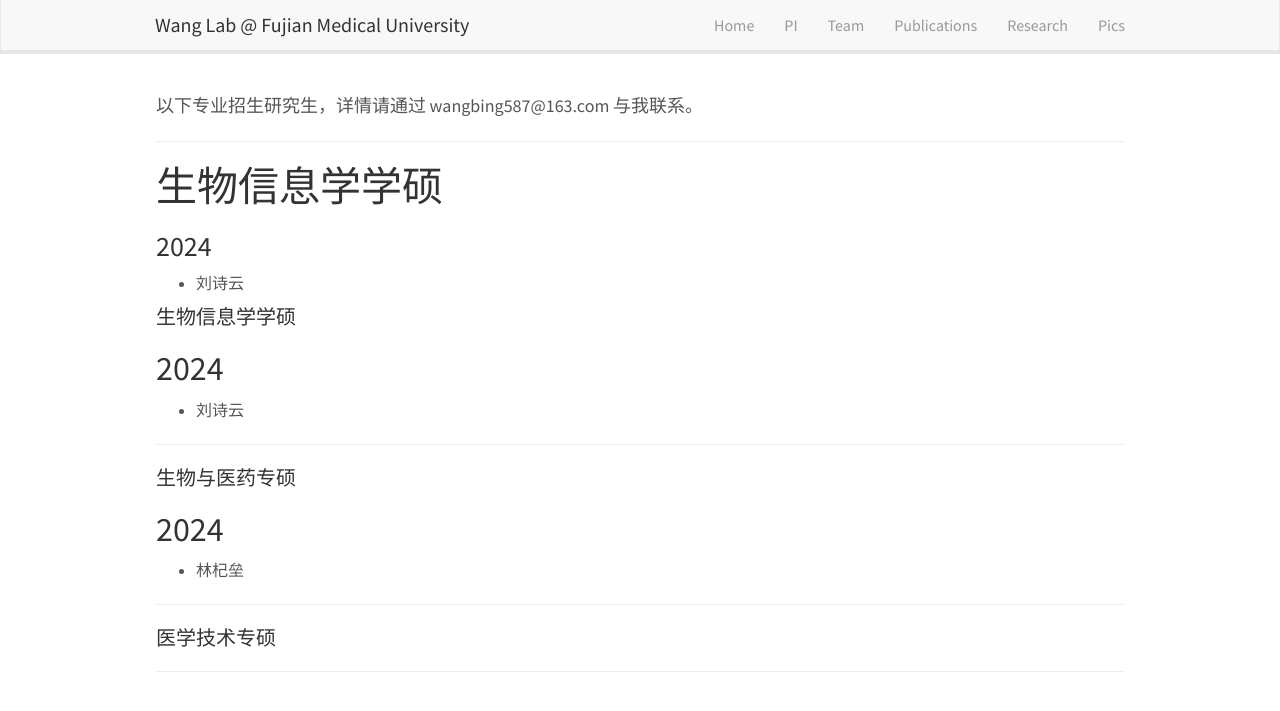
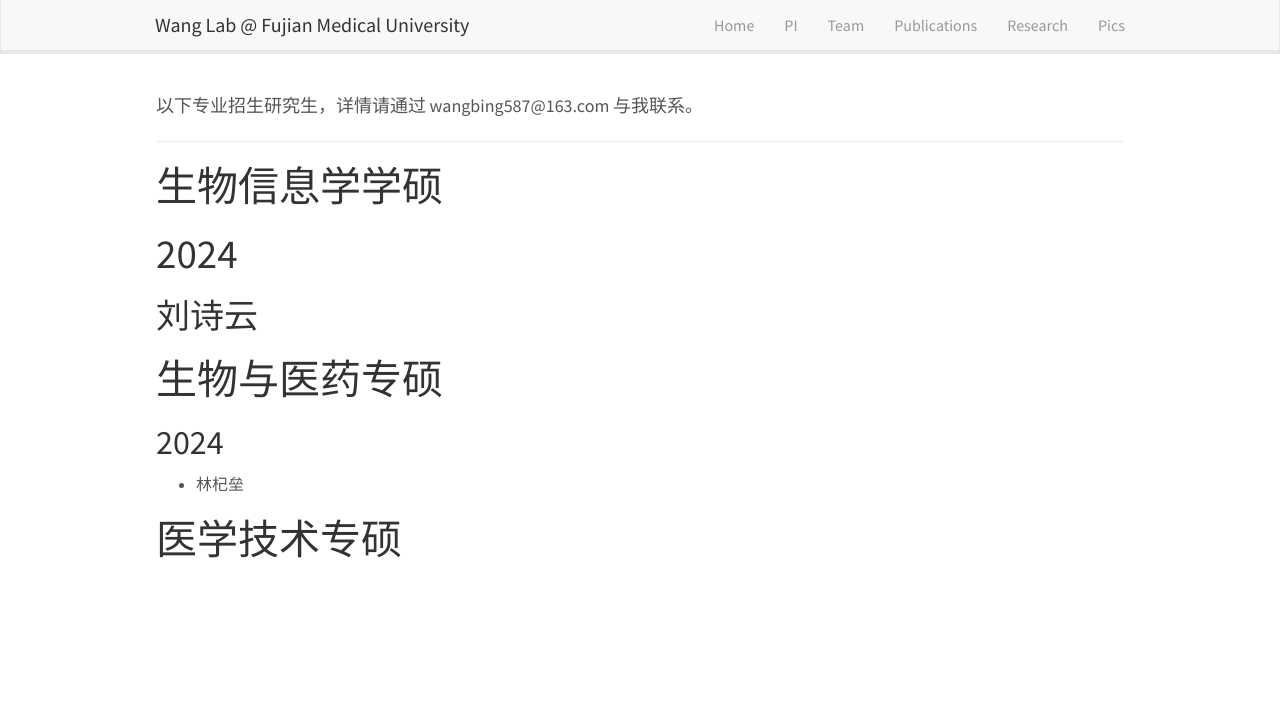
Before and after one commit to wangbing587/wangbing587.github.io, a Jekyll site: the page built from _pages/team.md, in a window 1280 px wide. Shown: the top 711 px of the page. Built offline with Jekyll 4.4.1, drawn with Linux system fonts in a browser that asks for light colours.

Commit message:
Refactor team.md for better structure and formatting

```diff
--- a/_pages/team.md
+++ b/_pages/team.md
@@ -11,22 +11,15 @@ permalink: /team/
 
 
 # 生物信息学学硕
-### 2024
-- 刘诗云
+# 2024
+## 刘诗云
 
 
-<h4>生物信息学学硕</h4>
-## 2024
-- 刘诗云
 
-<hr />
-
-<h4>生物与医药专硕</h4>
+# 生物与医药专硕
 ## 2024
 - 林杞垒
 
-<hr />
 
-<h4>医学技术专硕</h4>
 
-<hr />
+# 医学技术专硕
```
